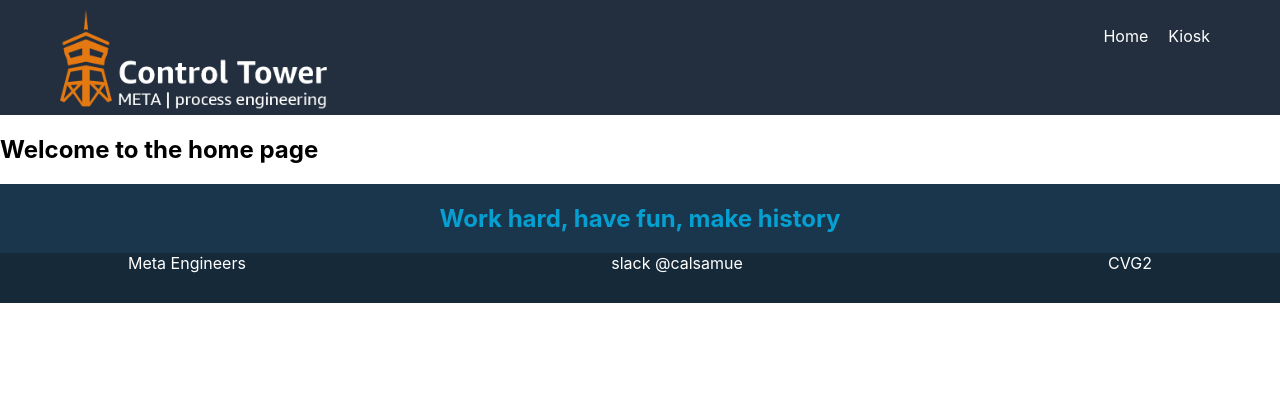
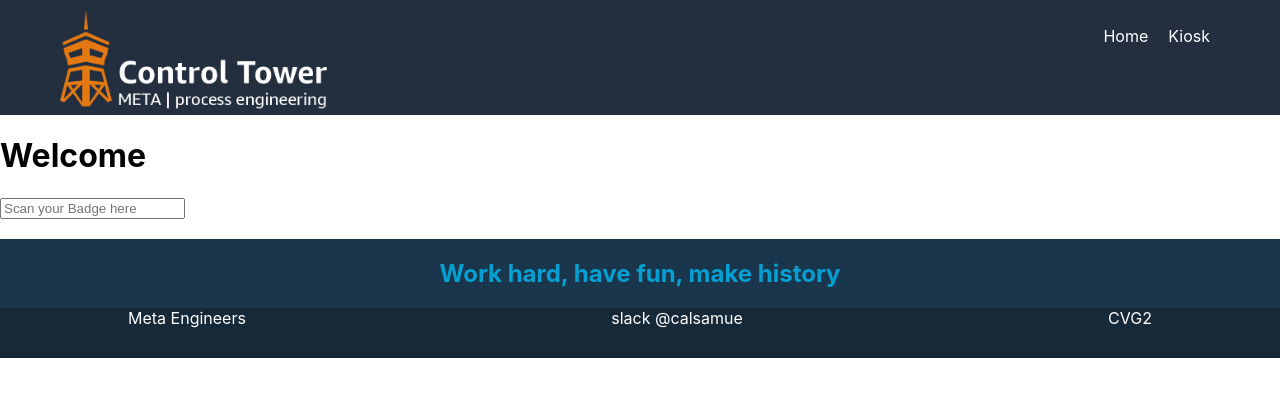
Before and after one commit to samleivadev/FrontEnd-UI, a React (Create React App) app: page / in a window 1280 px wide. Shown: the top 396 px of the page. Built offline with nearby package versions, Linux system fonts and the light colour scheme.

Commit message:
Home page update

```diff
--- a/src/pages/home/home.css
+++ b/src/pages/home/home.css
@@ -0,0 +1,25 @@
+.app-container {
+    display: flex;
+    flex-direction: row;
+    justify-content: space-between;
+  }
+
+  .form-container {
+    flex-basis: 45%;
+  }
+
+  .employee-details-container {
+    flex-basis: 45%;
+  }
+
+  .form-container form {
+    margin-bottom: 20px;
+  }
+
+  .employee-details-container h2 {
+    margin-top: 20px;
+  }
+
+  .employee-details-container p {
+    margin-bottom: 10px;
+  }
--- a/src/pages/home/home.js
+++ b/src/pages/home/home.js
@@ -1,11 +1,68 @@
-import React from 'react';
+import  '../home/home.css'
 
-const HomePage = () => {
-    return(
-        <div>
-            <h2>Welcome to the home page</h2>
+import React, { useEffect, useState } from 'react';
+
+import axios from 'axios';
+
+function HomePage () {
+    const [employeeId, setEmployeeId] = useState('');
+    const [employeeData, setEmployeeData] = useState(null);
+
+    const handleInputChange = event => {
+      setEmployeeId(event.target.value);
+    };
+
+    const handleSubmit = async event => {
+      event.preventDefault();
+      try {
+        const response = await axios.get(`https://jsonplaceholder.typicode.com/users/${employeeId}`);
+        setEmployeeData(response.data);
+      } catch (error) {
+        console.error(error);
+        setEmployeeData(null);
+      }
+    };
+
+    useEffect(() => {
+      const handleKeyPress = event => {
+        if (event.key === 'Enter') {
+          handleSubmit(event);
+        }
+      };
+
+      document.addEventListener('keypress', handleKeyPress);
+      return () => {
+        document.removeEventListener('keypress', handleKeyPress);
+      };
+    }, [handleSubmit]);
+
+    return (
+        <div className="app-container">
+          <div className="form-container">
+            <h1>Welcome</h1>
+            <form onSubmit={handleSubmit}>
+              <input type="text" value={employeeId} onChange={handleInputChange} placeholder="Scan your Badge here" />
+            </form>
+            {employeeData && (
+              <div>
+                <p>Badge ID: {employeeData.id}</p>
+                <p>Name: {employeeData.name}</p>
+                <p>Manager: {employeeData.email}</p>
+              </div>
+            )}
+          </div>
+          <div className="employee-details-container">
+            {employeeData && (
+              <div>
+                <h2>Today you are goin to work on:</h2>
+                <p>Workstation: {employeeData.phone}</p>
+                <p>PA Assigned: {employeeData.website}</p>
+              </div>
+            )}
+          </div>
         </div>
-    );
-}
+      );
+
+  }
 
 export default HomePage;
```
